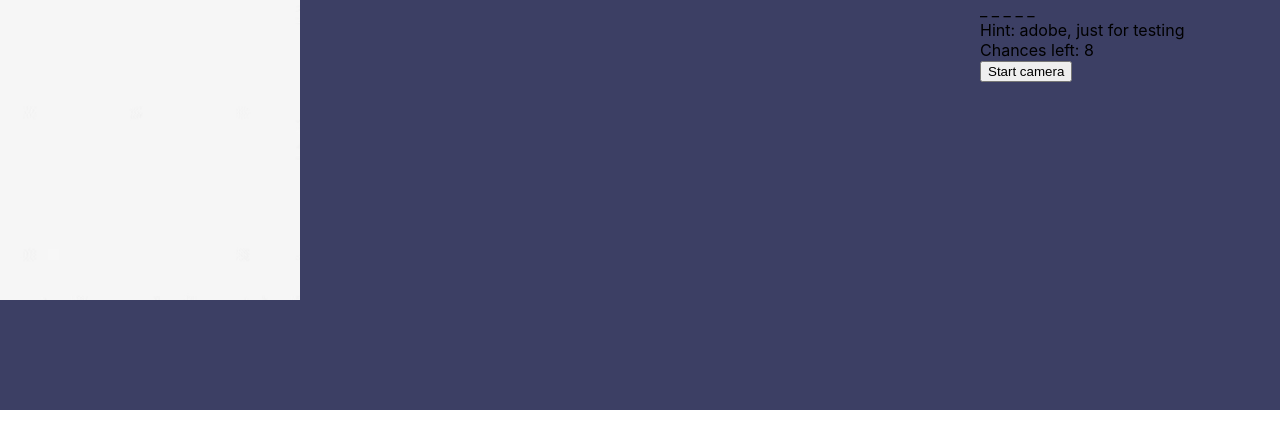
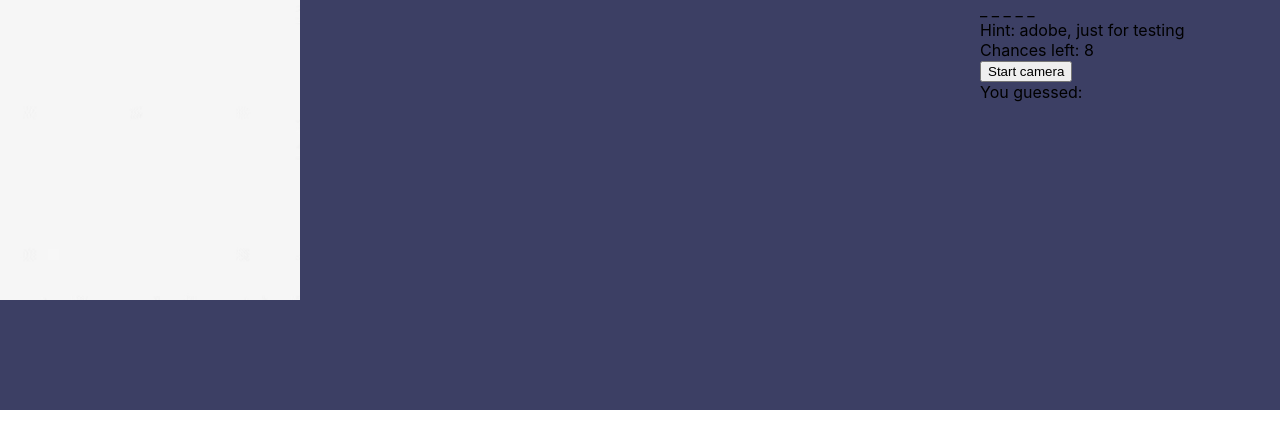
Before and after one commit to cosecant123/Real-time-American-Sign-language-recognition, a React (Create React App) app: page / in a window 1280 px wide. Shown: the top 448 px of the page. Built offline with nearby package versions, Linux system fonts and the light colour scheme.

Commit message:
update what user guessed

```diff
--- a/src/App.js
+++ b/src/App.js
@@ -10,7 +10,8 @@ export default () => {
   const [chancesLeft, setChancesLeft] = useState(8);
   // const [inputLetter, setInputLetter] = useState('');
   const [restart, setRestart] = useState(false);
-  const [outputLetter, setOutputLetter] = React.useState('');
+  const [outputLetter, setOutputLetter] = useState('');
+  const [guessedLetter, setGuessedLetter] = useState('');
 
   // Initialize the board
   const board = (guessWord) => {
@@ -52,6 +53,7 @@ export default () => {
     const lowercaseL = outputLetter.toLowerCase();
     if (wordBoard.includes(lowercaseL)) {
       setOutputLetter('');
+
       return;
     }
     let count = 0;
@@ -95,6 +97,7 @@ function getWinOrNot() {
 
   function handleLetterOutput(letter) {
     setOutputLetter(letter);
+    setGuessedLetter(letter)
   }
   const [isStart, setIsStart] = useState(false);
   const startCamera = () => {
@@ -119,16 +122,19 @@ const startCamera = () => {
         <div>Hint: {guessWord}, just for testing</div>
         <div className="Hangman-chancesLeft">Chances left: {chancesLeft}</div>
         <button onClick={startCamera}>Start camera</button>
+        <div>You guessed: {guessedLetter}</div>
         <div className="Hangman-input">
-        {isStart?
-      (<MPHands onLetterOutput={handleLetterOutput} />):
+          {isStart ?
+            (<MPHands onLetterOutput={handleLetterOutput} />) :
             <div></div>
           }
           {/* <MPHands onLetterOutput={handleLetterOutput} /> */}
-          {outputLetter ? handleOutputLetter(): null}
+          {outputLetter ? handleOutputLetter() : null}
           {/* <input type="text" maxLength="1" value={inputLetter} onChange={(event) => setInputLetter(event.target.value)} />
             <button onClick={handleInputLetter}>Submit</button> */}
         </div>
+
+        {console.log(outputLetter)}
         {isGameOver() &&
           <div className="Hangman-gameOverMessage">
             {getWinOrNot() ? "Congratulations! You won!" : "Game over! The word is: " + guessWord}
```
Lines whose indentation alone changed are shown as unchanged.
